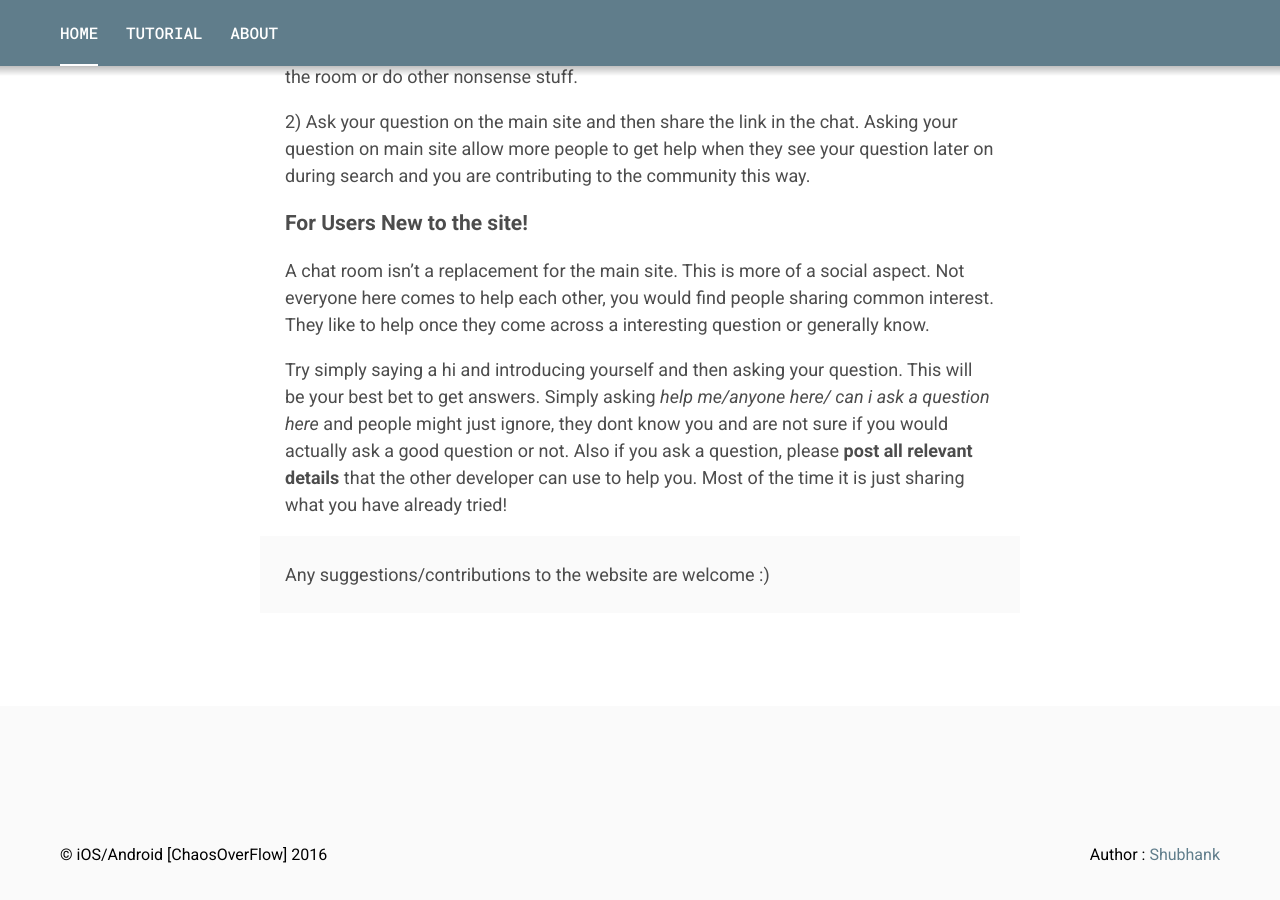
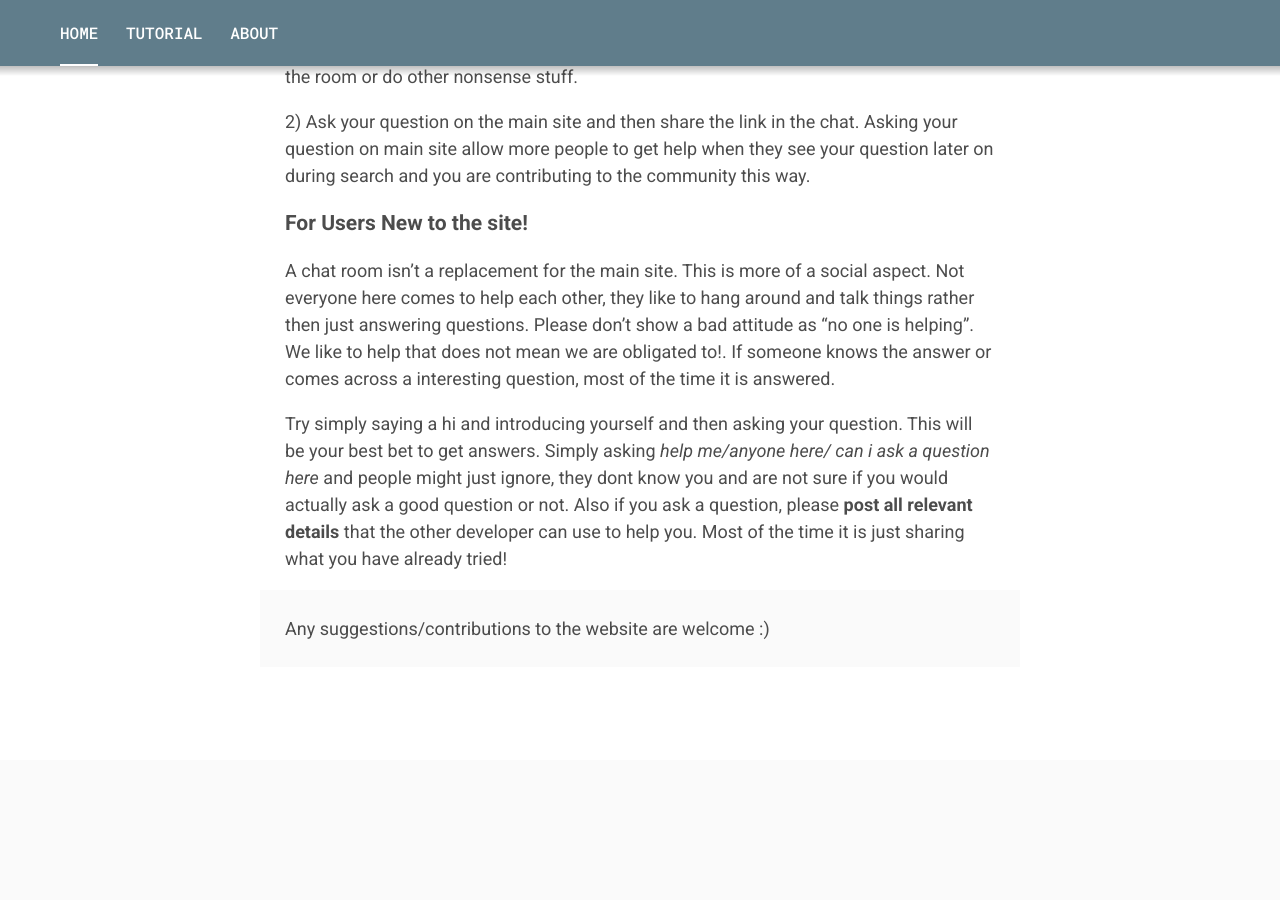
Before and after one commit to Shubhank101/iOSAndroidChaosOverFlow, a Jekyll site: the page built from index.markdown, in a window 1280 px wide and 900 px high, scrolled down 894 px. Built offline with Jekyll 4.4.1, drawn with Linux system fonts in a browser that asks for light colours.

Commit message:
Updated rules

```diff
--- a/index.markdown
+++ b/index.markdown
@@ -27,7 +27,8 @@ These are not to be followed strictly.. Room owners can enforce them as per thei
 
 ### For Users New to the site!
 
-A chat room isn't a replacement for the main site. This is more of a social aspect. Not everyone here comes to help each other, you would find people sharing common interest. They like to help once they come across a interesting question or generally know.
+A chat room isn't a replacement for the main site. This is more of a social aspect. Not everyone here comes to help each other, they like to hang around and talk things rather then just answering questions. Please don't show a bad attitude as "no one is helping". We like to help that does not mean we are obligated to!.
+If someone knows the answer or comes across a interesting question, most of the time it is answered.
 
 Try simply saying a hi and introducing yourself and then asking your question. This will be your best bet to get answers. Simply asking *help me/anyone here/ can i ask a question here* and people might just ignore, they dont know you and are not sure if you would actually ask a good question or not.
 Also if you ask a question, please **post all relevant details** that the other developer can use to help you. Most of the time it is just sharing what you have already tried!
```
